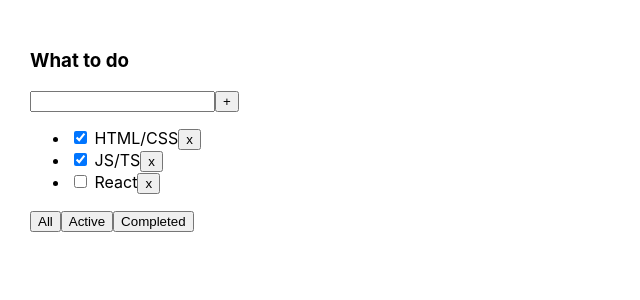
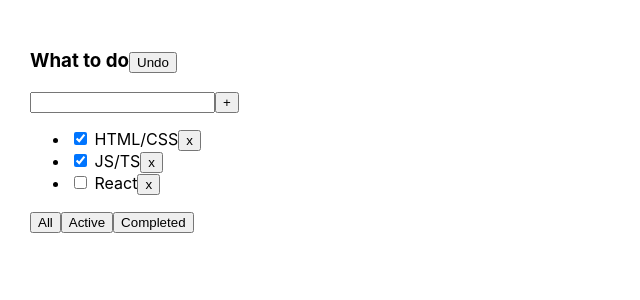
Before and after one commit to Arturp1994/it-incubator-todolist, a React (Create React App) app: page / in a window 1280 px wide. Shown: the top 300 px of the page, without its empty margins (0-640 px from the left). Built offline with nearby package versions, Linux system fonts and the light colour scheme.

Commit message:
Todo list lesson 3

```diff
--- a/package.json
+++ b/package.json
@@ -10,10 +10,12 @@
     "@types/node": "^12.0.0",
     "@types/react": "^16.9.0",
     "@types/react-dom": "^16.9.0",
+    "@types/uuid": "^8.3.4",
     "react": "^16.13.1",
     "react-dom": "^16.13.1",
     "react-scripts": "3.4.1",
-    "typescript": "~3.7.2"
+    "typescript": "~3.7.2",
+    "uuid": "^8.3.2"
   },
   "scripts": {
     "start": "react-scripts start",
--- a/src/App.tsx
+++ b/src/App.tsx
@@ -1,24 +1,38 @@
 import React, {useState} from 'react';
 import './App.css';
 import TodoList, {TaskType} from "./TodoList";
+import {v1} from "uuid";
 
 export type FilterValuesType = 'all' | 'active' | 'completed'
 
 function App() {
+
     const [tasks, setTasks]  = useState <Array<TaskType>>( [ //state, setState
-        {id: 1, title: "HTML/CSS", isDone: true},
-        {id: 2, title: "JS/TS", isDone: true},
-        {id: 3, title: "React", isDone: false},
+        {id: v1(), title: "HTML/CSS", isDone: true},
+        {id: v1(), title: "JS/TS", isDone: true},
+        {id: v1(), title: "React", isDone: false},
     ])
 
+    let stateWillBack = tasks
 
-
-
-    const removeTask = (taskID: number) => {
+    const removeTask = (taskID: string) => {
       const filteredTasks= tasks.filter(t => t.id !== taskID)
+        stateWillBack = tasks
         setTasks(filteredTasks)
     }
 
+    const addTask = (title: string) => {
+        const newTask: TaskType = {
+            id:v1(),
+            title: title,
+            isDone: false
+        }
+        stateWillBack = tasks
+        setTasks([newTask,...tasks])
+}
+    const setLastState = () => {
+        setTasks(stateWillBack)
+    }
     const changeTodoListFilter = (filter: FilterValuesType) => {
         setFilter(filter)
     }
@@ -38,8 +52,10 @@ function App() {
             <TodoList
                 title={'What to do'}
                 tasks={tasksForRender}
+                addTask={addTask}
                 removeTask={removeTask}
                 changeTodoListFilter={changeTodoListFilter}
+                setLastState={setLastState}
             />
 
         </div>
--- a/src/TodoList.tsx
+++ b/src/TodoList.tsx
@@ -1,8 +1,8 @@
-import React from 'react';
+import React, {useState, KeyboardEvent, ChangeEvent} from 'react';
 import {FilterValuesType} from "./App";
 
 export type TaskType = {
-    id: number
+    id: string
     title: string
     isDone: boolean
 }
@@ -10,27 +10,53 @@ export type TaskType = {
 type TodoListPropsType = {
     title: string
     tasks: Array<TaskType>
-    removeTask: (taskID: number) => void
+    removeTask: (taskID: string) => void
     changeTodoListFilter: (filter: FilterValuesType) => void
+    addTask: (title: string) => void
+    setLastState: () => void
 }
 
 const TodoList = (props: TodoListPropsType) => {
+    const [title, setTitle] = useState<string>("")
 
     const tasksJSX = props.tasks.map(t => {
+        const removeTask = ()=> props.removeTask(t.id)
         return (
             <li key={t.id}><input type="checkbox" checked={t.isDone}/> <span>{t.title}</span>
-                <button onClick={()=> props.removeTask(t.id)}>x</button>
+                <button onClick={removeTask}>x</button>
             </li>
 
         )
     })
+    const addTask = () => {
+        props.addTask(title)
+        setTitle("")
+    }
+    //
+    // const getOnClickHandler = ()=> {
+    //     props.changeTodoListFilter
+    // }
+    // const getNextClickHandler = ()=> {
+    //     props.changeTodoListFilter
+    // }
+
+    const onKeyDownAddTask = (e: KeyboardEvent<HTMLInputElement>) => {
+        e.key === "Enter" && addTask()
+    }
+    const onChangeSetTitle = (e: ChangeEvent<HTMLInputElement>) => {
+        setTitle(e.currentTarget.value)
+    }
 
     return (
         <div>
-            <h3>{props.title}</h3>
+            <h3>
+                {props.title}<button onClick={()=>props.setLastState}>Undo</button></h3>
             <div>
-                <input/>
-                <button>+</button>
+                <input value={title}
+                       onChange={onChangeSetTitle}
+                       onKeyDown={onKeyDownAddTask}
+                />
+                <button onClick={addTask}>+</button>
             </div>
             <ul>
                 {tasksJSX}
```
Also changed, not shown: 1 other file (tests, documents, lock files or other folders).
